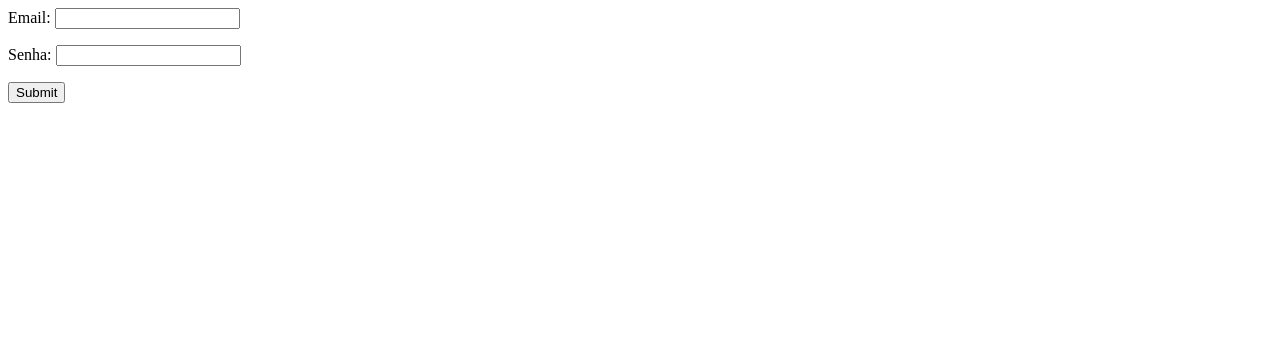
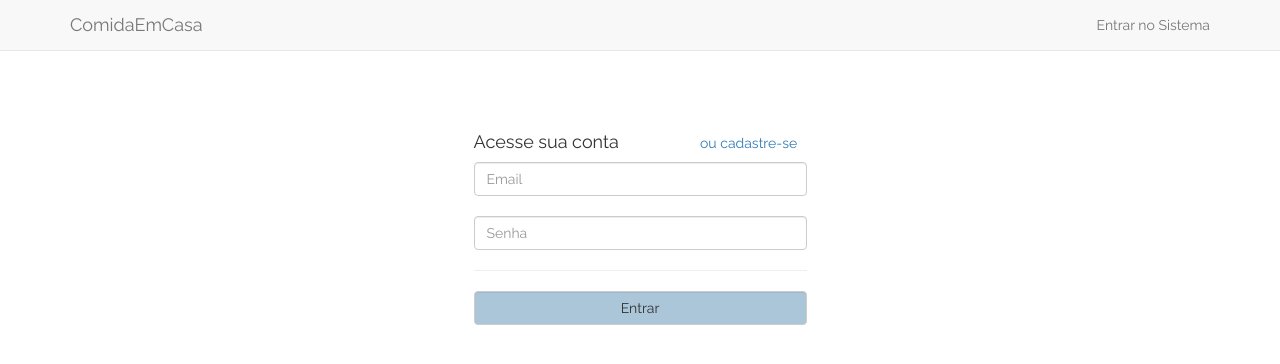
Before and after one commit to larissaleite/restaurantes, a Django app: page /login/ in a window 1280 px wide. Shown: the top 364 px of the page. Run offline with Django 3.2, Linux system fonts and the light colour scheme; parts of the project's set-up code (start-up, migrations or seed data) failed here and were passed over; some libraries are stand-ins or nearby versions.

Commit message:
Bootstrap styled added to Login

```diff
--- /dev/null
+++ b/restaurantes/core/templates/base.html
@@ -0,0 +1,62 @@
+<html>
+<head>
+  <title>ComidaEmCasa</title>
+  	<link rel="stylesheet" href="https://netdna.bootstrapcdn.com/bootstrap/3.0.2/css/bootstrap.min.css"> <!-- load bootstrap css -->
+    <link href='http://fonts.googleapis.com/css?family=Raleway' rel='stylesheet' type='text/css'>
+
+	<style>
+
+	    body {
+            padding-top:6%;
+            font-family: 'Raleway', serif;
+        }
+
+        h1, h2, h3, h4 {
+            font-family: 'Raleway', serif;
+        }
+
+    </style>
+
+</head>
+
+<body>
+
+    <div class="container">
+
+		<nav class="navbar navbar-default navbar-fixed-top" role="navigation">
+			<div class="container">
+				<!-- Brand and toggle get grouped for better mobile display -->
+				<div class="navbar-header">
+					<button type="button" class="navbar-toggle" data-toggle="collapse" data-target="#bs-example-navbar-collapse-1">
+						<span class="sr-only">Toggle navigation</span>
+						<span class="icon-bar"></span>
+						<span class="icon-bar"></span>
+						<span class="icon-bar"></span>
+					</button>
+					<a class="navbar-brand" href="/">ComidaEmCasa</a>
+				</div>
+
+				<div class="collapse navbar-collapse" id="bs-example-navbar-collapse-1" ng-controller="MenuCtrl">
+
+
+					<ul class="nav navbar-nav navbar-right">
+						<li><a href="/login">Entrar no Sistema</a></li>
+					</ul>
+
+				</div><!-- /.navbar-collapse -->
+			</div><!-- /.container-fluid -->
+		</nav>
+
+        <div class="row">
+
+            {% block content %}
+
+            {% endblock content %}
+
+        </div>
+
+</div>
+
+</body>
+
+</html>
--- a/restaurantes/core/templates/cadastro.html
+++ b/restaurantes/core/templates/cadastro.html
@@ -6,7 +6,7 @@
 <body>
 
 <form action="/cadastro/" method="POST">{% csrf_token %}
-  {{ form.as_p }}
+  {{ form }}
   <input type="submit" value="Submit" />
 </form>
 
--- a/restaurantes/core/templates/login.html
+++ b/restaurantes/core/templates/login.html
@@ -1,13 +1,42 @@
-<html>
-<head>
-  <title>Login</title>
-</head>
+{% extends "base.html" %}
 
-<body>
+{% block content %}
 
-<form action="/login/" method="POST">{% csrf_token %}
-  {{ form.as_p }}
-  <input type="submit" value="Submit" />
-</form>
+<style>
+    .login {
+        width: 60%;
+        margin: 0 auto;
+        margin-top:10%;
+    }
 
-</html>
+    h4 > a {
+        margin-left: 23%;
+        font-size: 14px;
+    }
+
+    .btn-default {
+        background: #abc6d9;
+    }
+
+</style>
+
+<div class="col-md-3"> </div>
+
+<div class="col-md-6">
+
+    <div class="login">
+        <h4> Acesse sua conta <a href="/cadastro">ou cadastre-se</a> </h4>
+
+        <form action="/login/" method="POST">{% csrf_token %}
+          <input class="form-control" id="id_email" type="text" name="email" maxlength="50" placeholder="Email" />
+          <br>
+          <input class="form-control" id="id_senha" type="password" name="senha" maxlength="20" placeholder="Senha" />
+          <hr>
+          <button class="btn btn-default form-control" type="submit">Entrar</button>
+        </form>
+    </div>
+</div>
+
+<div class="col-md-3"> </div>
+
+{% endblock content %}
--- a/restaurantes/core/templates/pratos_carrinho.html
+++ b/restaurantes/core/templates/pratos_carrinho.html
@@ -8,7 +8,7 @@
 <h3>Adicione pratos ao seu pedido</h3>
 
 <form action="/pratos/carrinho" method="POST">{% csrf_token %}
-  {{ form.as_p }}
+  {{ form }}
   <input type="submit" value="Submit" />
 </form>
 
```
Also changed, not shown: db.sqlite3.
